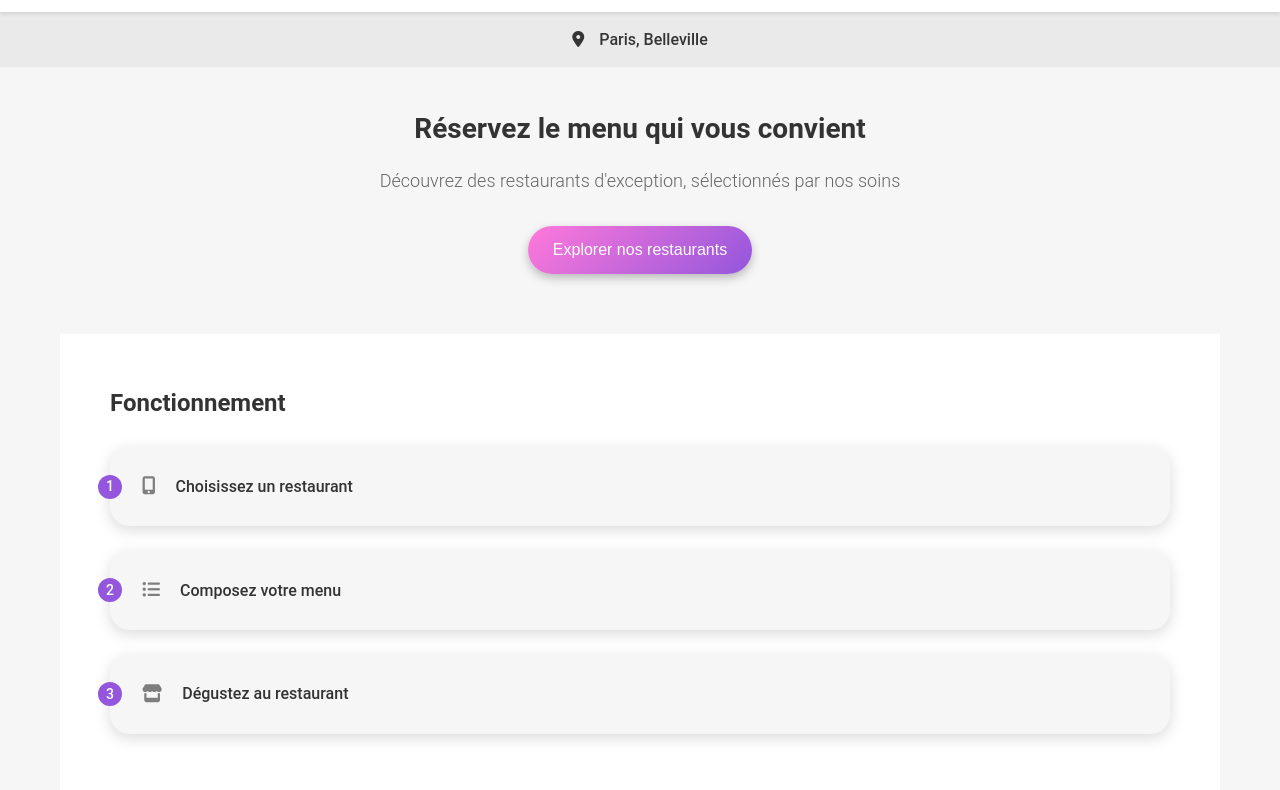
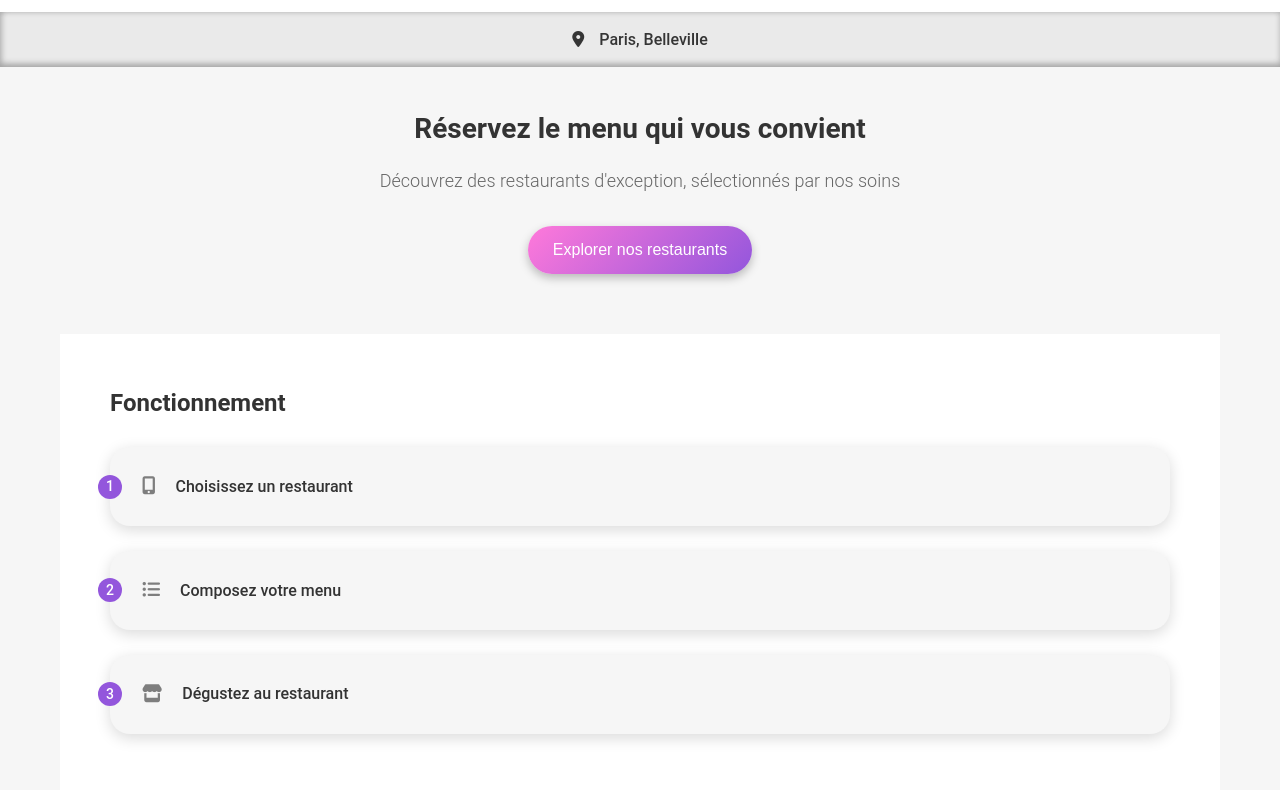
Before and after one commit to Loddfafnir12/Projet3OMF, a plain HTML site: page index.html in a window 1280 px wide. Shown: the part 66-856 px from the top of the page. Drawn offline with Linux system fonts and the light colour scheme.

Commit message:
add shadow to subheader

```diff
--- a/style.css
+++ b/style.css
@@ -84,6 +84,7 @@ a {
     align-items: center;
     padding: 15px;
     gap: 15px;
+    box-shadow: inset 1px -3px 6px 0px #00000052;
 }
 
 /* AJOUTER UNE ANIMATION */
```
